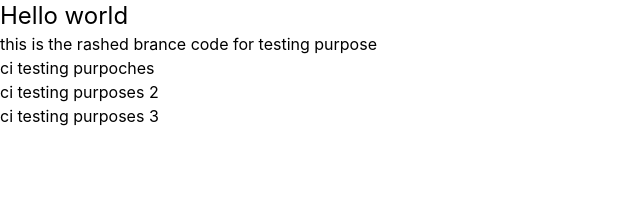
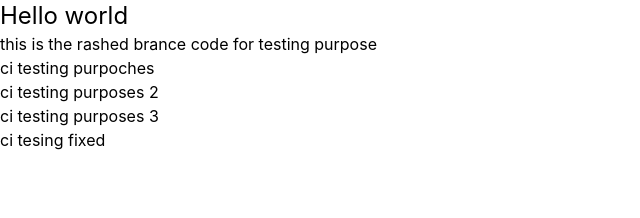
Before and after one commit to CseRashed/consulting-with-ci-cd-pipeline, a React (Vite) app: page / in a window 1280 px wide. Shown: the top 218 px of the page, without its empty margins (0-640 px from the left). Built offline with nearby package versions, Linux system fonts and the light colour scheme.

Commit message:
ci setup fixed

```diff
--- a/src/App.jsx
+++ b/src/App.jsx
@@ -12,6 +12,7 @@ function App() {
       <h3>ci testing purpoches</h3>
       <h3>ci testing purposes 2</h3>
       <h3>ci testing purposes 3</h3>
+      <h1>ci tesing fixed</h1>
      </div>
 
 
```
